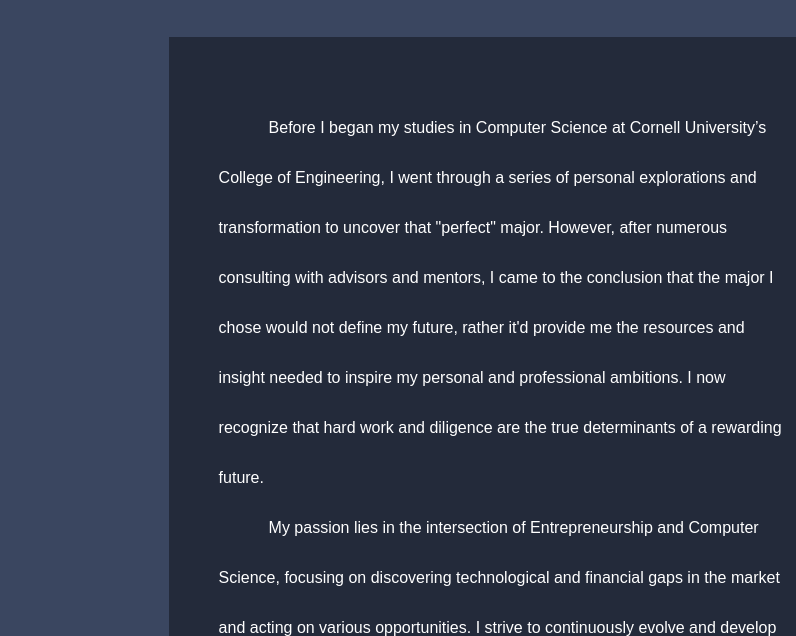
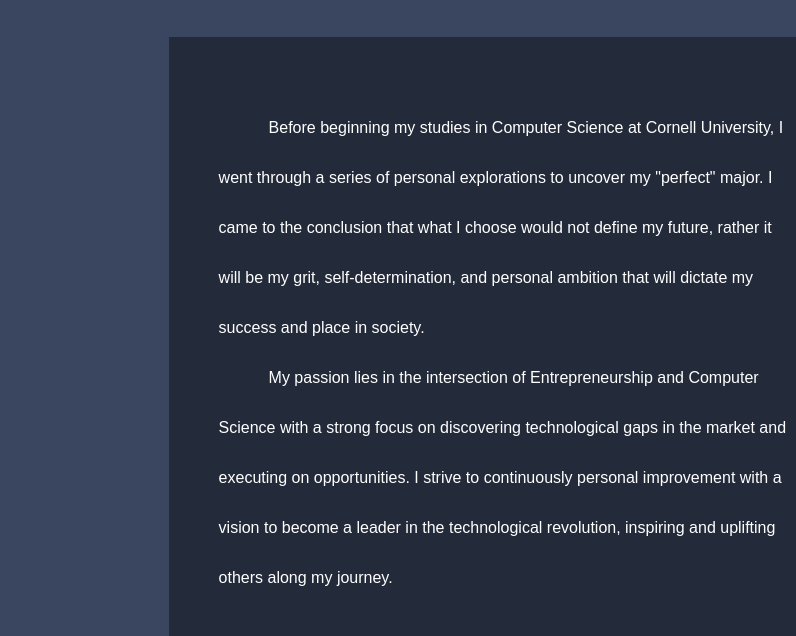
Before and after one commit to jz674/ResumeWebsite, a plain HTML site: page about.html in a window 1280 px wide. Shown: the part 269-905 px from the top of the page, 0-796 px from the left. Drawn offline with Linux system fonts and the light colour scheme.

Commit message:
Update about.html

```diff
--- a/about.html
+++ b/about.html
@@ -37,11 +37,17 @@
   <div id="aboutPar">
     <p>
     <span>
-    Before I began my studies in Computer Science at Cornell University’s College of Engineering, I went through a series of personal explorations and transformation to uncover that "perfect" major. However, after numerous consulting with advisors and mentors, I came to the conclusion that the major I chose would not define my future, rather it'd provide me the resources and insight needed to inspire my personal and professional ambitions. I now recognize that hard work and diligence are the true determinants of a rewarding future.
+      Before beginning my studies in Computer Science at Cornell University,
+      I went through a series of personal explorations to uncover my "perfect" major.
+      I came to the conclusion that what I choose would not define my future, rather it will be my grit,
+      self-determination, and personal ambition that will dictate my success and place in society.
     </span>
 
     <span>
-    My passion lies in the intersection of Entrepreneurship and Computer Science, focusing on discovering technological and financial gaps in the market and acting on various opportunities. I strive to continuously evolve and develop my business acumen with a vision to become a leader in the technological revolution. With that in mind, giving back to the people and the communities that have supported me throughout my life is just as meaningful to me and a value I plan to uphold throughout my lifetime. To achieve my goals, I am on a constant lookout for opportunities to surround myself with inspiring individuals and to better myself day by day, both of which are qualities that embody a distinguished entrepreneur.
+      My passion lies in the intersection of Entrepreneurship and Computer Science with a strong
+      focus on discovering technological gaps in the market and executing on opportunities.
+      I strive to continuously personal improvement with a vision to become a leader in the
+      technological revolution, inspiring and uplifting others along my journey.
   </span>
     </p>
   </div>
```
